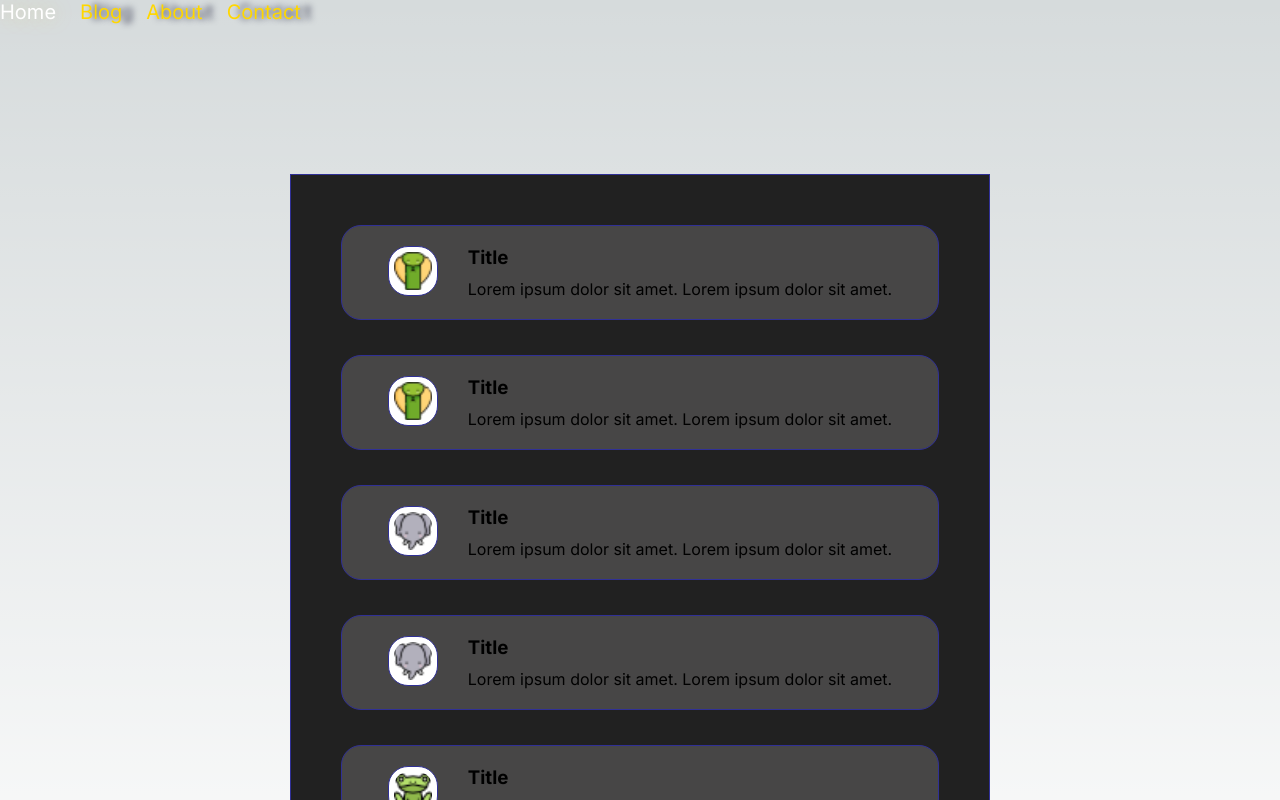
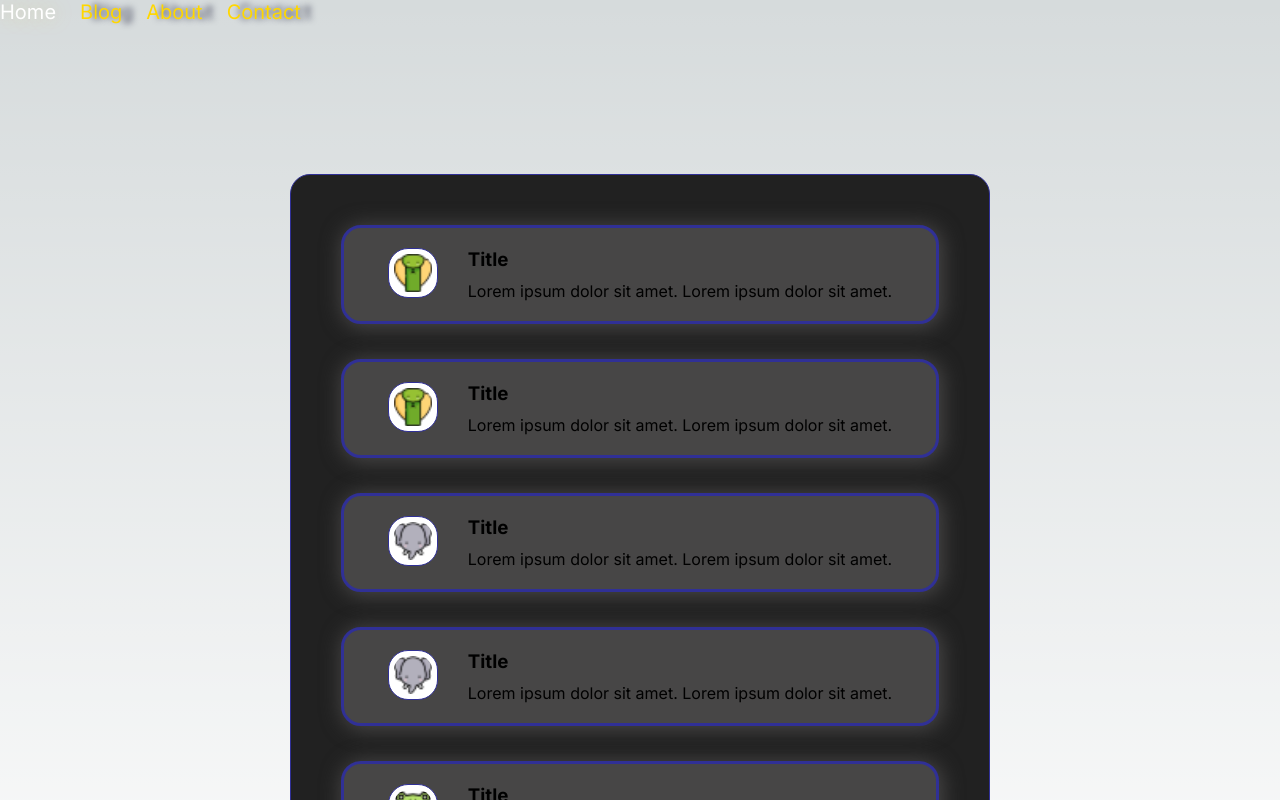
Before and after one commit to markopersonally/next-blog, a Next.js app: page / in a window 1280 px wide. Shown: the top 800 px of the page. Built offline with nearby package versions, Linux system fonts and the light colour scheme.

Commit message:
adding more style

```diff
--- a/app/page.module.css
+++ b/app/page.module.css
@@ -8,6 +8,7 @@
   gap: 35px;
   background-color: #212121;
   border: 1px solid #303096;
+  border-radius: 20px;
 }
 
 .wrapper-post {
@@ -16,8 +17,15 @@
   gap: 30px;
   justify-content: center;
   background-color: #474646;
-  border: 1px solid #303096;
+  border: 3px solid #303096;
   border-radius: 20px;
+  box-shadow: 2px 2px 20px 2px #474646;
+  transition: background-color 0.5s, scale 0.5s ease-in-out;
+}
+
+.wrapper-post:hover {
+  scale: 0.95;
+  background-color: #4746468e;
 }
 
 .picture {
```
